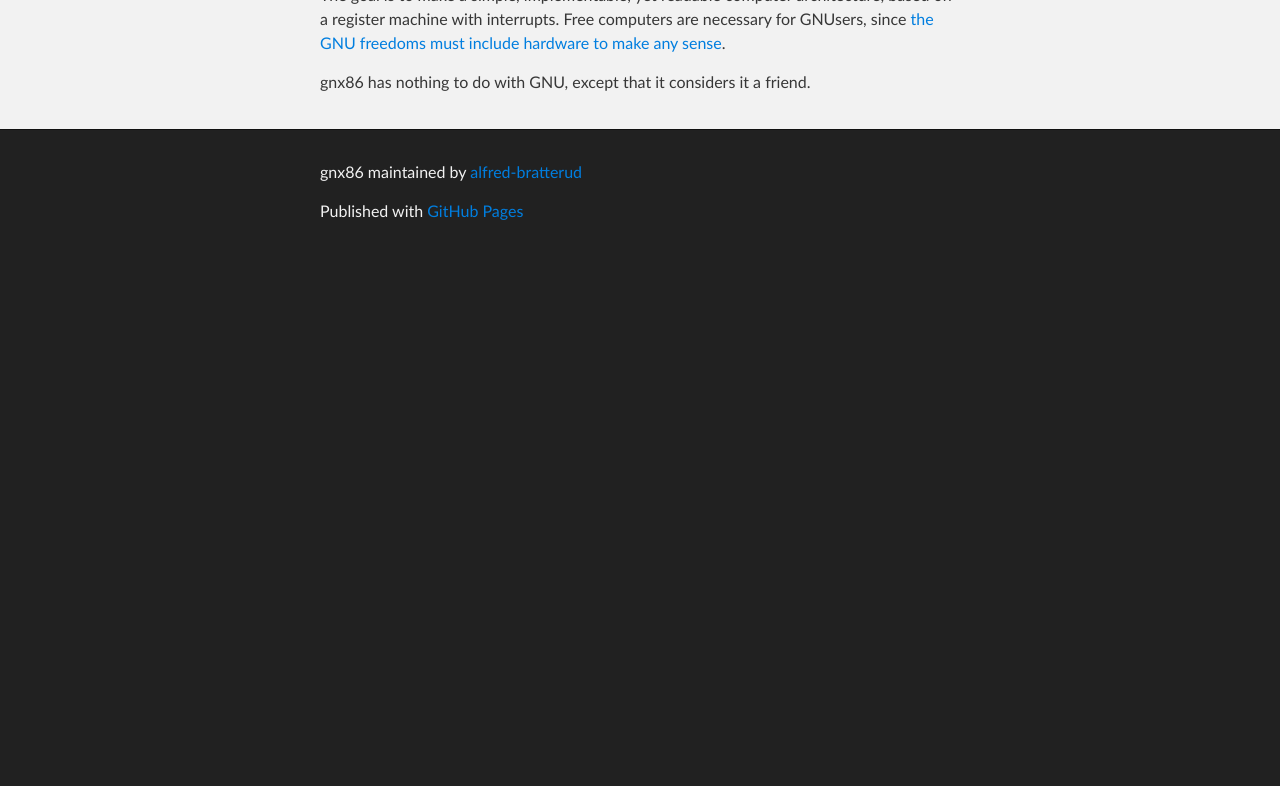
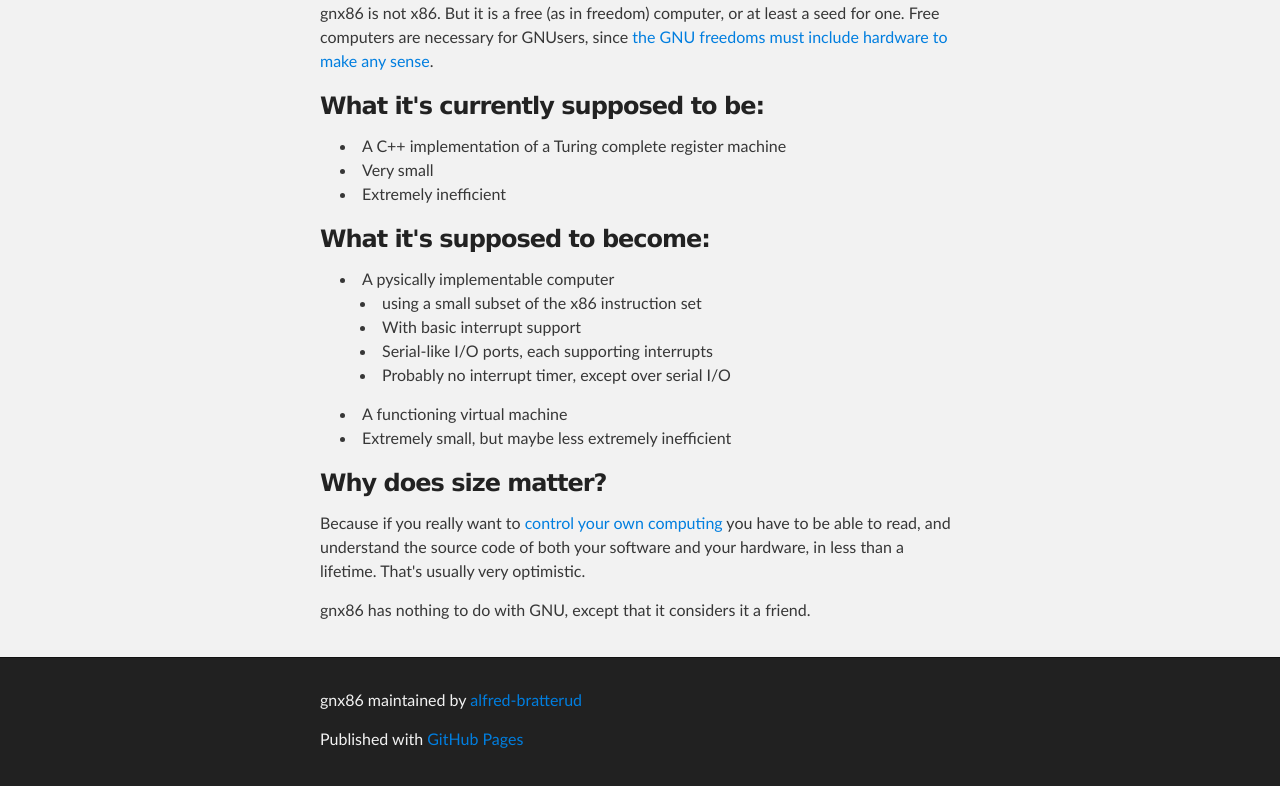
Before and after one commit to alfreb/rex86, a plain HTML site: page index.html in a window 1280 px wide. Shown: the part 359-1145 px from the top of the page. Before the commit the page ends 800 px from the top, so only its background shows below. Drawn offline with Linux system fonts and the light colour scheme.

```diff
--- a/index.html
+++ b/index.html
@@ -31,9 +31,33 @@
     <!-- MAIN CONTENT -->
     <div id="main_content_wrap" class="outer">
       <section id="main_content" class="inner">
-        <h3>gnx86 is a free computer. Just not a physical one.</h3>
+        <h1>gnx86</h1>
 
-<p>The goal is to make a simple, implementable, yet readable computer architecture, based on a register machine with interrupts. Free computers are necessary for GNUsers, since <a href="http://blogg.hioa.no/alfred/2013/03/03/the-gnu-freedoms-must-include-hardware-to-make-any-sense/">the GNU freedoms must include hardware to make any sense</a>. </p>
+<p>gnx86 is not x86. But it is a free (as in freedom) computer, or at least a seed for one. Free computers are necessary for GNUsers, since <a href="http://blogg.hioa.no/alfred/2013/03/03/the-gnu-freedoms-must-include-hardware-to-make-any-sense/">the GNU freedoms must include hardware to make any sense</a>. </p>
+
+<h3>What it's currently supposed to be:</h3>
+
+<ul>
+<li>A C++ implementation of a Turing complete register machine</li>
+<li>Very small</li>
+<li>Extremely inefficient</li>
+</ul><h3>What it's supposed to become:</h3>
+
+<ul>
+<li>A pysically implementable computer
+
+<ul>
+<li>using a small subset of the x86 instruction set</li>
+<li>With basic interrupt support</li>
+<li>Serial-like I/O ports, each supporting interrupts</li>
+<li>Probably no interrupt timer, except over serial I/O</li>
+</ul>
+</li>
+<li>A functioning virtual machine</li>
+<li>Extremely small, but maybe less extremely inefficient</li>
+</ul><h3>Why does size matter?</h3>
+
+<p>Because if you really want to <a href="http://www.gnu.org/philosophy/free-sw.html">control your own computing</a> you have to be able to read, and understand the source code of both your software and your hardware, in less than a lifetime. That's usually very optimistic.</p>
 
 <p>gnx86 has nothing to do with GNU, except that it considers it a friend.</p>
       </section>
--- a/params.json
+++ b/params.json
@@ -1 +1 @@
-{"name":"gnx86","tagline":"gnx86 is not x86. But it is a free (as in freedom) computer, or at least a seed for one. ","body":"### gnx86 is a free computer. Just not a physical one.\r\nThe goal is to make a simple, implementable, yet readable computer architecture, based on a register machine with interrupts. Free computers are necessary for GNUsers, since [the GNU freedoms must include hardware to make any sense](http://blogg.hioa.no/alfred/2013/03/03/the-gnu-freedoms-must-include-hardware-to-make-any-sense/). \r\n\r\ngnx86 has nothing to do with GNU, except that it considers it a friend.\r\n","google":"","note":"Don't delete this file! It's used internally to help with page regeneration."}
+{"name":"gnx86","tagline":"gnx86 is not x86. But it is a free (as in freedom) computer, or at least a seed for one. ","body":"gnx86\r\n=====\r\n\r\ngnx86 is not x86. But it is a free (as in freedom) computer, or at least a seed for one. Free computers are necessary for GNUsers, since [the GNU freedoms must include hardware to make any sense](http://blogg.hioa.no/alfred/2013/03/03/the-gnu-freedoms-must-include-hardware-to-make-any-sense/). \r\n\r\n###What it's currently supposed to be:\r\n- A C++ implementation of a Turing complete register machine\r\n- Very small\r\n- Extremely inefficient\r\n\r\n###What it's supposed to become:\r\n- A pysically implementable computer\r\n  - using a small subset of the x86 instruction set\r\n  - With basic interrupt support\r\n  - Serial-like I/O ports, each supporting interrupts\r\n  - Probably no interrupt timer, except over serial I/O\r\n- A functioning virtual machine\r\n- Extremely small, but maybe less extremely inefficient\r\n\r\n###Why does size matter?\r\nBecause if you really want to [control your own computing](http://www.gnu.org/philosophy/free-sw.html) you have to be able to read, and understand the source code of both your software and your hardware, in less than a lifetime. That's usually very optimistic.\r\n\r\ngnx86 has nothing to do with GNU, except that it considers it a friend.\r\n\r\n","google":"","note":"Don't delete this file! It's used internally to help with page regeneration."}
```
